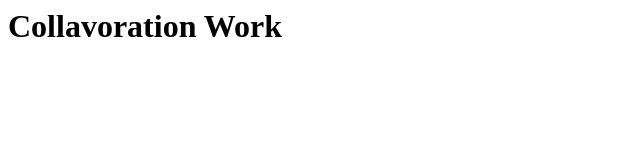
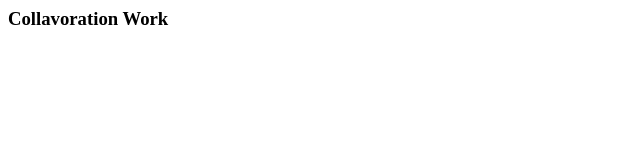
Before and after one commit to ParkHyunMyung/worktogether, a plain HTML site: page index.html in a window 1280 px wide. Shown: the whole page, without its empty margins (0-640 px from the left). Drawn offline with Linux system fonts and the light colour scheme.

Commit message:
modifi <h1> -> <H3>

```diff
--- a/index.html
+++ b/index.html
@@ -5,6 +5,6 @@
 <title></title>
 </head>
 <body>
-	<h1>Collavoration Work</h1>
+	<h3>Collavoration Work</h3>
 </body>
 </html>
```
